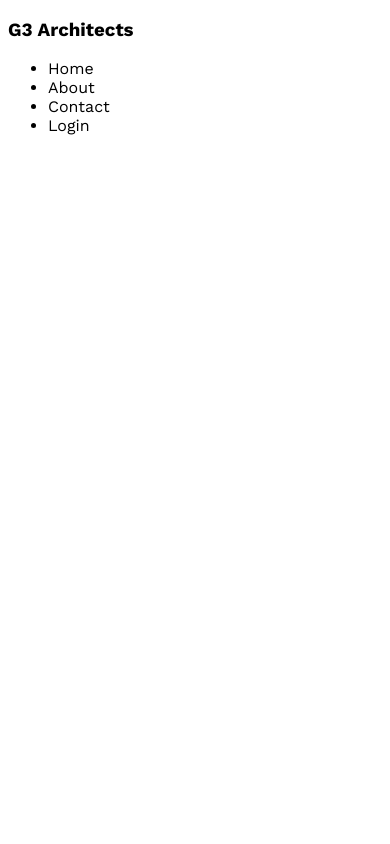
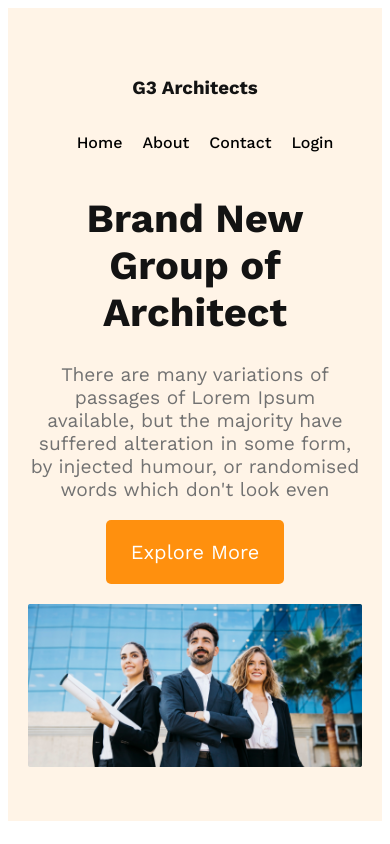
Before and after one commit to BahauddinChishte/g3-architect, a plain HTML site: page index.html in a window 390 px wide. Drawn offline with nearby package versions, Linux system fonts and the light colour scheme.

Commit message:
added media quesry for mobile and tablet

```diff
--- a/index.html
+++ b/index.html
@@ -9,7 +9,7 @@
 <body>
     <header>
         <nav>
-            <h3>G3 Architects</h3>
+            <h3 class="nav-title">G3 Architects</h3>
             <ul>
                 <li>Home</li>
                 <li>About</li>
@@ -17,6 +17,14 @@
                 <li>Login</li>
             </ul>
         </nav>
+        <div class="banner">
+            <div class="banner-content">
+                <h1 class="banner-title">Brand New Group of Architect</h1>
+            <p class="banner-description">There are many variations of passages of Lorem Ipsum available, but the majority have suffered alteration in some form, by injected humour, or randomised words which don't look even</p>
+            <button class="btn-primary">Explore More</button>
+            </div>
+            <img src="images/banner.png" alt="">
+        </div>
     </header>
 
 </body>
--- a/style.css
+++ b/style.css
@@ -1,6 +1,111 @@
 /* Google Font */
 @import url('https://fonts.googleapis.com/css2?family=Inter:wght@100..900&family=Merriweather:ital,wght@0,300;0,400;0,700;0,900;1,300;1,400;1,700;1,900&family=Work+Sans:ital,wght@0,100..900;1,100..900&display=swap');
 
+/* Shared Style */
 *{
     font-family: work sans;
 }
+
+.btn-primary{
+    font-size: 20px;
+    padding: 20px 25px;
+    color: white;
+    background-color: #FF900E;
+    border: 8px;
+    border-radius: 5px;
+    cursor: pointer;
+    border:  0;
+}
+
+/* Header Style */
+
+header{
+    background: #FFF4E7;
+    padding: 50px 240px;
+}
+
+nav{
+    display: flex;
+    justify-content: space-between;
+    align-items: center;
+}
+
+.nav-title{
+    font-size: 2.3 rem;
+    font-weight: 700;
+    color: #131313;
+}
+
+nav > ul{
+    display: flex;
+}
+
+nav li{
+    list-style: none;
+    margin-right: 20px;
+    font-size: 1rem;
+    font-weight: 500;
+
+}
+
+nav li a{
+    text-decoration: none;
+    color: #424242;
+}
+
+/*  Banner Styles */
+
+.banner-content{
+    max-width: 800px;
+    text-align: center;
+    margin: 0 auto;
+}
+.banner-title{
+    font-size: 4rem;
+    font-weight: 700;
+    color: #131313;
+}
+
+.banner-description{
+    color: #727272;
+}
+
+.banner img{
+    margin-top: 20px;
+    width: 100%;
+}
+
+/* Responsive Media Queries */
+
+@media screen and (max-width: 576px){
+    header{
+        padding: 50px 20px;
+    }
+    .banner-title{
+        font-size: 2.5rem;
+    }
+    .banner-description{
+        font-size: 1.2rem;
+    }
+    nav{
+        flex-direction: column;
+    }
+}
+
+/* tablet or medium devices */
+
+@media screen and (min-width: 576px) and (max-width: 960px){
+    header{
+        padding: 50px 100px;
+    }
+    .banner-title{
+        font-size: 3.5rem;
+    }
+    .banner-description{
+        font-size: 1.5rem;
+    }
+    nav{
+        flex-direction: column;
+    }
+
+}
```
